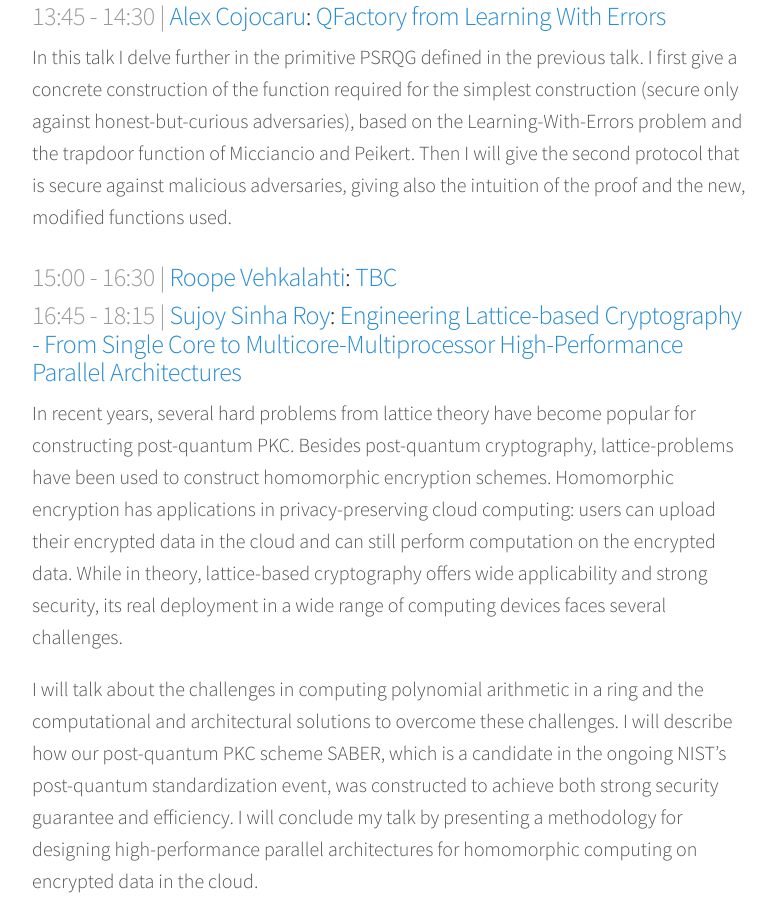
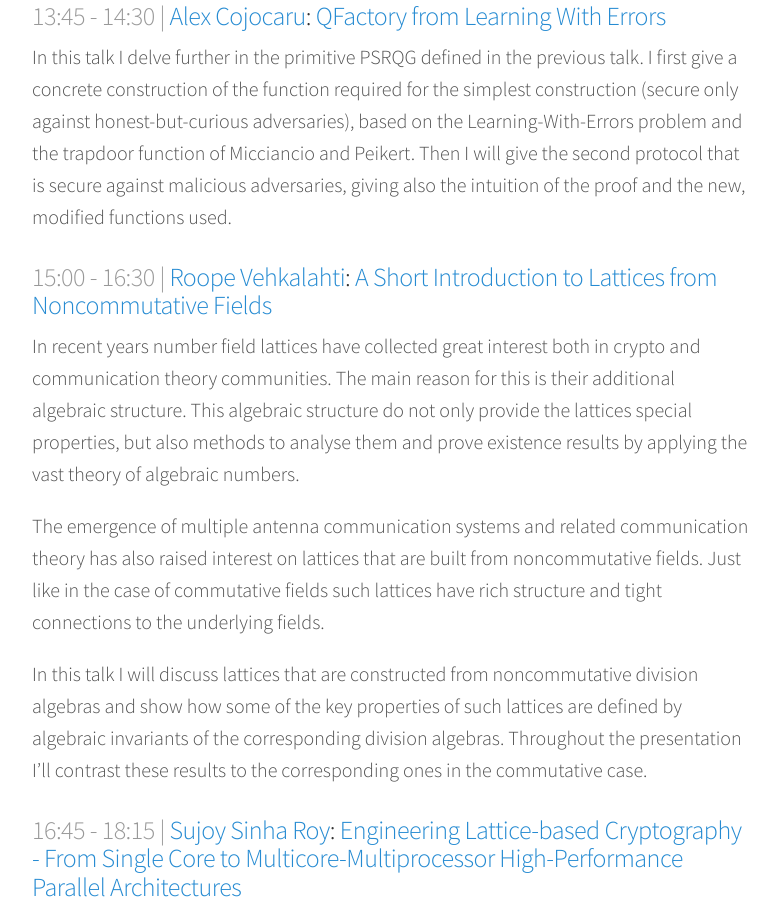
Before and after one commit to malb/discrete-subgroup, a Jekyll site: the page built from _posts/2019-05-08-lattice-meeting.md, in a window 1280 px wide and 900 px high, scrolled down 1556 px. Shown: the whole window, without its empty margins (248-1026 px from the left). Built offline with Jekyll 4.4.1, drawn with Linux system fonts in a browser that asks for light colours; nearby versions of some CDN libraries.

Commit message:
Roope's abstract

```diff
--- a/_posts/2019-05-08-lattice-meeting.md
+++ b/_posts/2019-05-08-lattice-meeting.md
@@ -21,7 +21,13 @@ Frequently quantum cryptography is associated with information theoretic securit
 
 In this talk I delve further in the primitive PSRQG defined in the previous talk. I first give a concrete construction of the function required for the simplest construction (secure only against honest-but-curious adversaries), based on the Learning-With-Errors problem and the trapdoor function of Micciancio and Peikert. Then I will give the second protocol that is secure against malicious adversaries, giving also the intuition of the proof and the new, modified functions used.
 
-### <span> 15:00 - 16:30 | [Roope Vehkalahti](https://people.aalto.fi/roope.vehkalahti)</span>: [TBC]() ###
+### <span> 15:00 - 16:30 | [Roope Vehkalahti](https://people.aalto.fi/roope.vehkalahti)</span>: [A Short Introduction to Lattices from Noncommutative Fields]() ###
+
+In recent years number field lattices have collected great interest both in crypto and communication theory communities. The main reason for this is their additional algebraic structure. This algebraic structure do not only provide the lattices special properties, but also methods to analyse them and prove existence results  by applying the vast theory of algebraic numbers.
+
+The emergence of multiple antenna communication systems  and related communication theory has also raised interest  on lattices that are built from noncommutative fields.  Just like in the case of commutative fields   such  lattices have rich structure and tight connections to the underlying  fields.
+
+In this talk I will discuss lattices that are constructed from noncommutative division algebras and show how some of the key properties of such lattices are  defined by algebraic invariants of the corresponding division algebras. Throughout the presentation I'll contrast these results to the corresponding ones in the commutative case.
 
 ### <span> 16:45 - 18:15 | [Sujoy Sinha Roy](https://www.cs.bham.ac.uk/~sinharos/)</span>: [Engineering Lattice-based Cryptography - From Single Core to Multicore-Multiprocessor High-Performance Parallel Architectures]() ###
 
```
